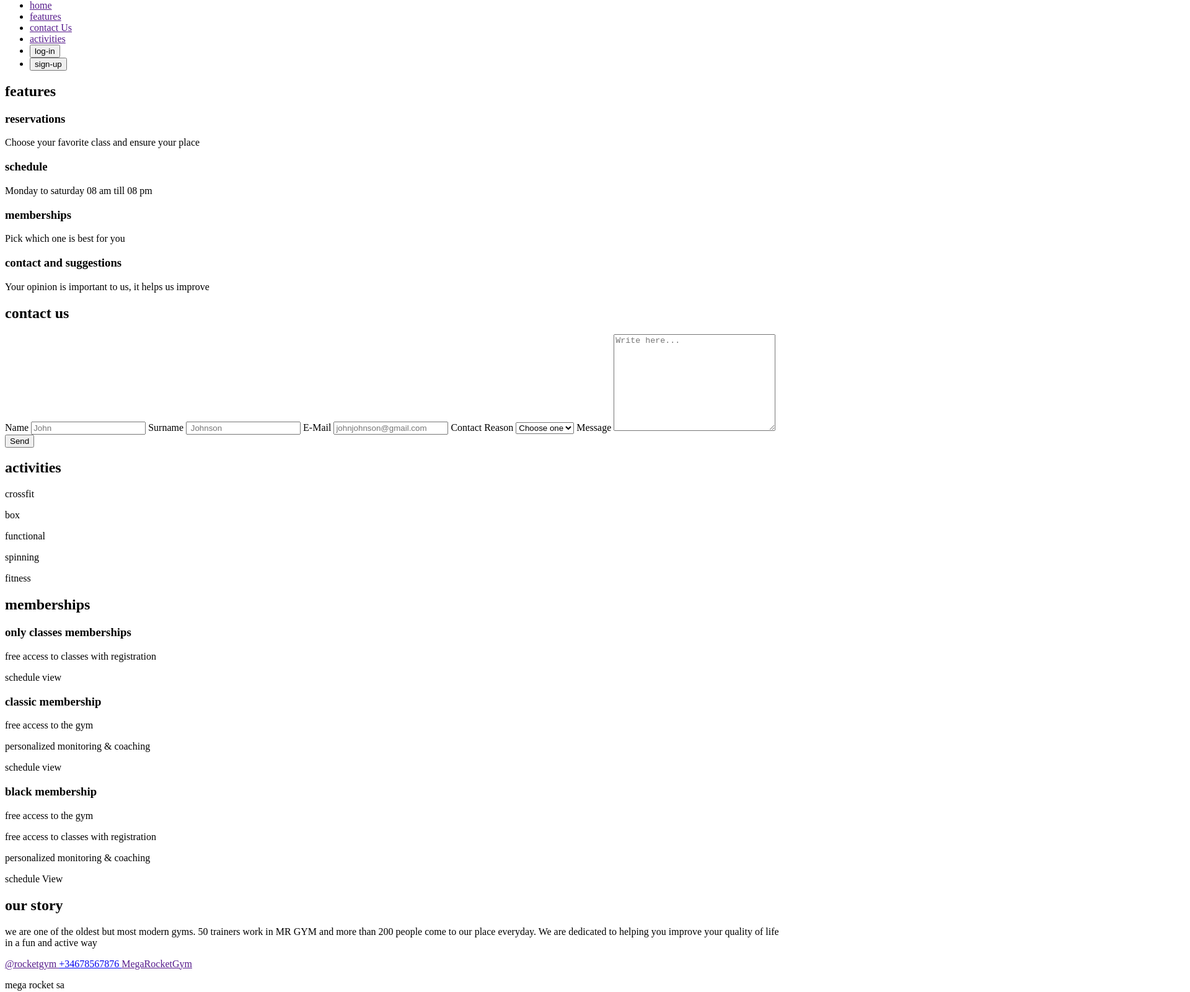
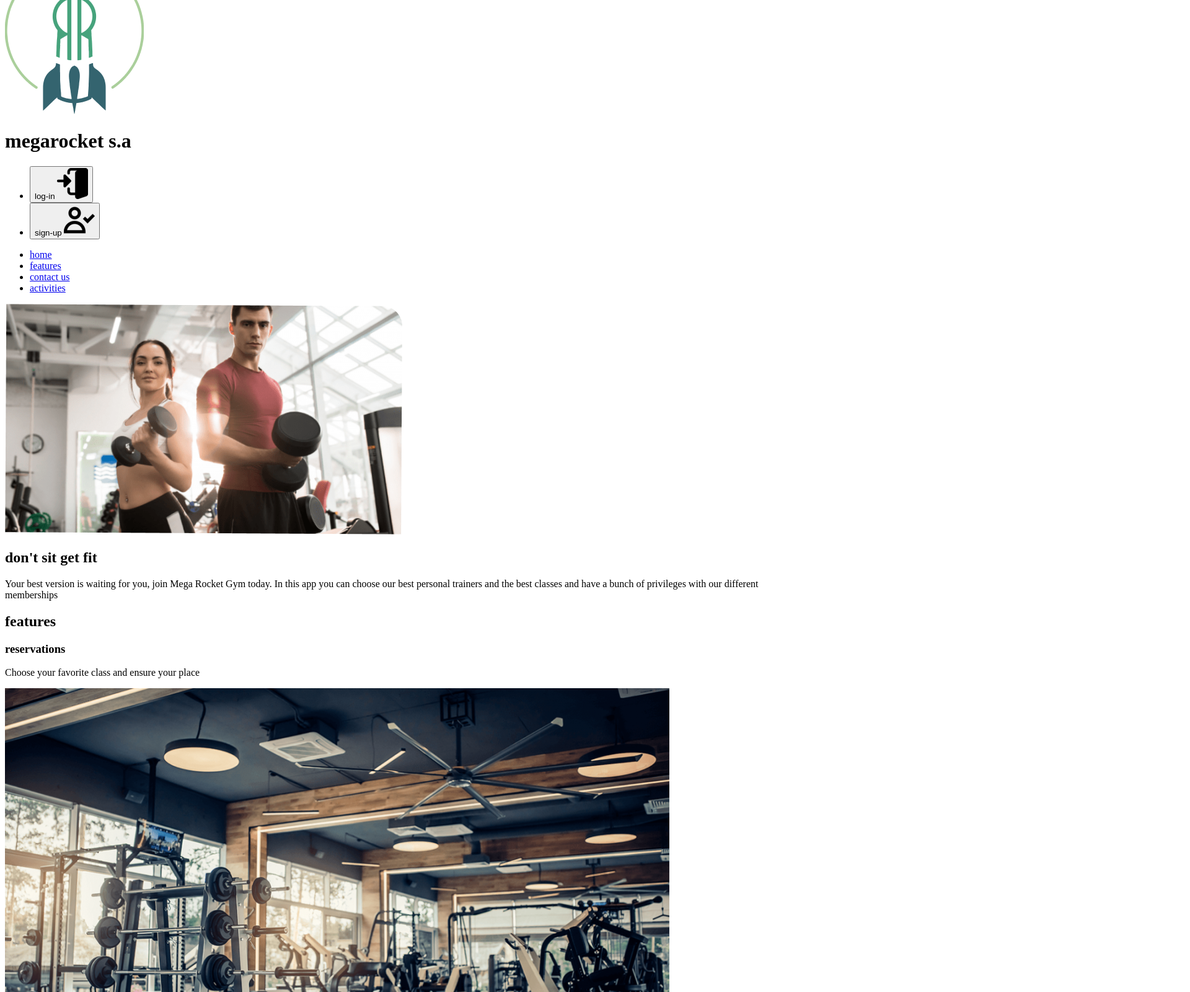
Before and after one commit to josedaniele/BaSP-M2023, a plain HTML site: page Week-02/index.html in a window 1280 px wide. Shown: the part 80-1680 px from the top of the page at 62% size, 1920 px wide, since content can reach past the window. Drawn offline with Linux system fonts and the light colour scheme.

Commit message:
BaSP-W02-2023: images and icons included in the html. Changes in figma applied to the html

```diff
--- a/Week-02/index.html
+++ b/Week-02/index.html
@@ -8,75 +8,93 @@
     </head>
     <body>
         <header>
+            <img src="./assets/images/radium-rocket-logo.png" alt="radium-rocket-logo">
             <h1>
-                megarocket
+                megarocket s.a
             </h1>
+            <ul>
+                <li>
+                    <a href="#">
+                        <button>
+                            log-in
+                            <img src="./assets/images/login-icon.png" alt="login-icon">
+                        </button>
+                    </a>
+                </li>
+                <li>
+                    <a href="#">
+                        <button>
+                            sign-up
+                            <img src="./assets/images/sign-up-icon.png" alt="sign-up-icon">
+                        </button>
+                    </a>
+                </li>
+            </ul>
         </header>
         <aside>
             <nav>
                 <ul>
                     <li>
-                        <a href="">
+                        <a href="#">
                             home
                         </a>
                     </li>
                     <li>
-                        <a href="">
+                        <a href="#features">
                             features
                         </a>
                     </li>
                     <li>
-                        <a href="">
-                            contact Us
+                        <a href="#contact">
+                            contact us
                         </a>
                     </li>
                     <li>
-                        <a href="">
+                        <a href="#activities">
                             activities
                         </a>
-                    </li>
-                    <li>
-                        <button>
-                            log-in
-                        </button>
-                    </li>
-                    <li>
-                        <button>
-                            sign-up
-                        </button>
                     </li>
                 </ul>
             </nav>
         </aside>
         <main>
-            <h2>
+            <img src="./assets/images/landing-dont-sit-background.jpg" alt="partners-training">
+            <h2>don't sit get fit</h2>
+            <p>
+                Your best version is waiting for you, join Mega Rocket Gym today. In this app you can choose our best personal trainers and the best classes and have a bunch of privileges with our different memberships
+            </p>
+            <h2 id="features">
                 features
             </h2>
             <h3>
                 reservations
             </h3>
-            <span>
+            <p>
                 Choose your favorite class and ensure your place
-            </span>
+            </p>
+            <img src="./assets/images/landing-reservations-background.png" alt="gym">
             <h3>
                 schedule
             </h3>
-            <span>
+            <p>
                 Monday to saturday 08 am till 08 pm
-            </span>
+            </p>
+            <img src="./assets/images/landing-schedule-background.jpg" alt="partners-training">
             <h3>
                 memberships
             </h3>
-            <span>
+            <p>
                 Pick which one is best for you
-            </span>
+            </p>
+            <img src="./assets/images/landing-memberships-background.jpg" alt="gym-reception">
             <h3>
                 contact and suggestions
             </h3>
-            <span>
+            <p>
                 Your opinion is important to us, it helps us improve
-            </span>
-            <h2>
+            </p>
+            <img src="./assets/images/landing-conttact-suggestions-background.png" alt="gym">
+            <h2 id="contact">
                 contact us
             </h2>
             <form action="">
@@ -109,24 +127,29 @@
                     Send
                 </button>
             </form>
-            <h2>
+            <h2 id="activities">
                 activities
             </h2>
             <p>
                 crossfit
             </p>
+            <img src="./assets/images/landing-crossfit-background.jpg" alt="crossfit-class">
             <p>
                 box
             </p>
+            <img src="./assets/images/landing-box-background.png" alt="box-class">
             <p>
                 functional
             </p>
+            <img src="./assets/images/landing-functional-background.jpg" alt="functional-class">
             <p>
                 spinning
             </p>
+            <img src="./assets/images/landing-spinning-background.png" alt="spinning-class">
             <p>
                 fitness
             </p>
+            <img src="./assets/images/landing-fitness-background.jpg" alt="fitness-class">
             <h2>
                 memberships
             </h2>
@@ -136,9 +159,10 @@
             <p>
                 free access to classes with registration
             </p>
-                <span>
+            <p>
                 schedule view
-                </span>
+            </p>
+            <img src="./assets/images/landing-only-classes-membership-background.png" alt="bulgarian squat">
             <h3>
                 classic membership
             </h3>
@@ -148,9 +172,10 @@
             <p>
                 personalized monitoring & coaching
             </p>
-                <span>
+            <p>
                 schedule view
-                </span>
+            </p>
+            <img src="./assets/images/landing-classic-membership-background.png" alt="snatch">
             <h3>
                 black membership
             </h3>
@@ -163,9 +188,10 @@
             <p>
                 personalized monitoring & coaching
             </p>
-                <span>
-                    schedule View
-                </span>
+            <p>
+                schedule view
+            </p>
+            <img src="./assets/images/landing-black-membership-background.jpg" alt="dumbbell row">
             <h2>
                 our story
             </h2>
@@ -174,14 +200,17 @@
             </p>
         </main>
         <footer>
-            <a href="">
+            <a href="#">
+                <img src="./assets/images/instagram-logo.png" alt="instagram-logo">
                 @rocketgym
             </a>
             <a href="tel:+34678567876">
+                <img src="./assets/images/whatsapp-logo.png" alt="whatsapp-logo">
                 +34678567876
             </a>
-            <a href="">
-                MegaRocketGym
+            <a href="#">
+                <img src="./assets/images/facebook-logo.png" alt="facebook-logo">
+                Mega Rocket Gym
             </a>
             <p>
                 mega rocket sa
```
Lines whose indentation alone changed are shown as unchanged.
